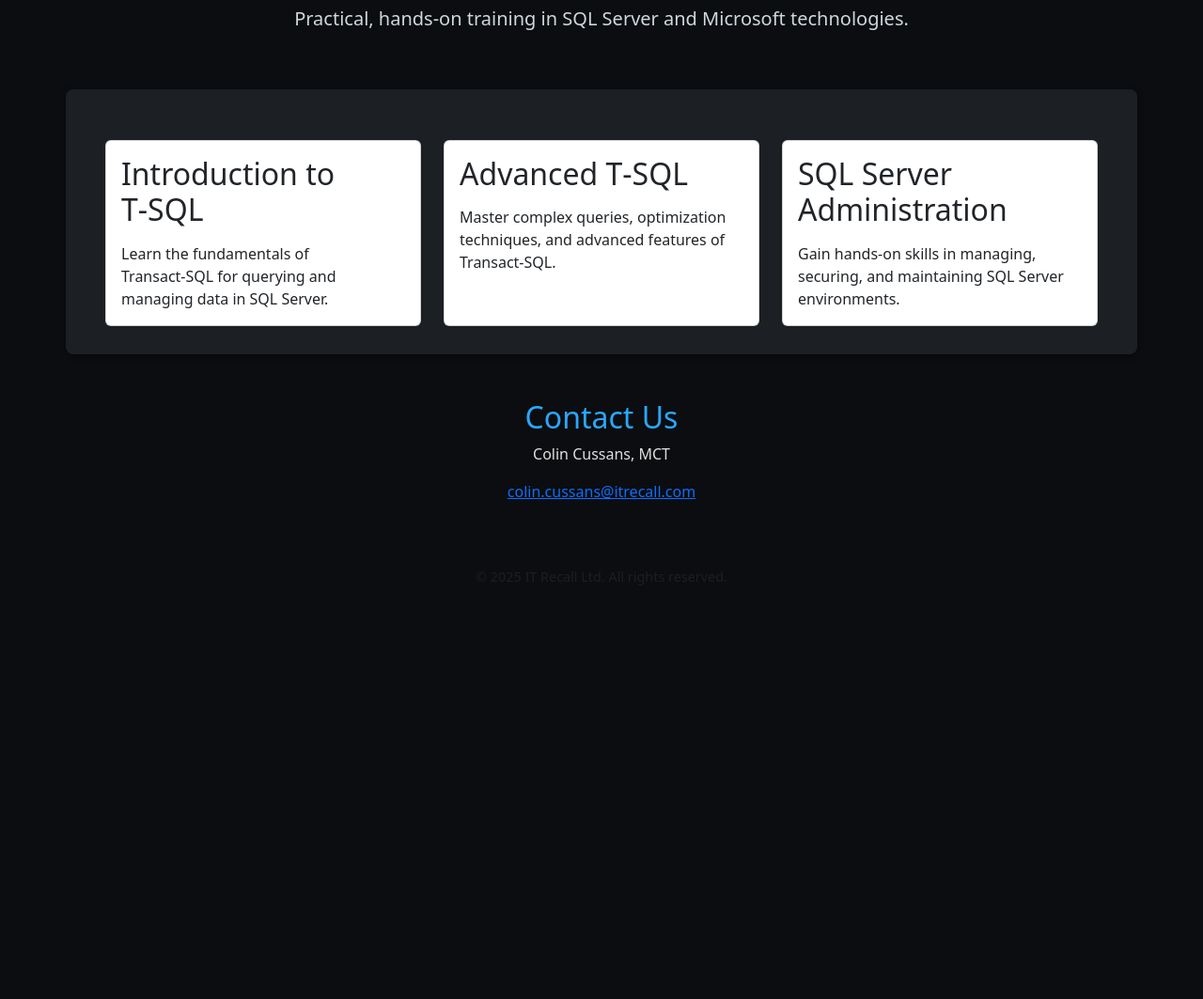
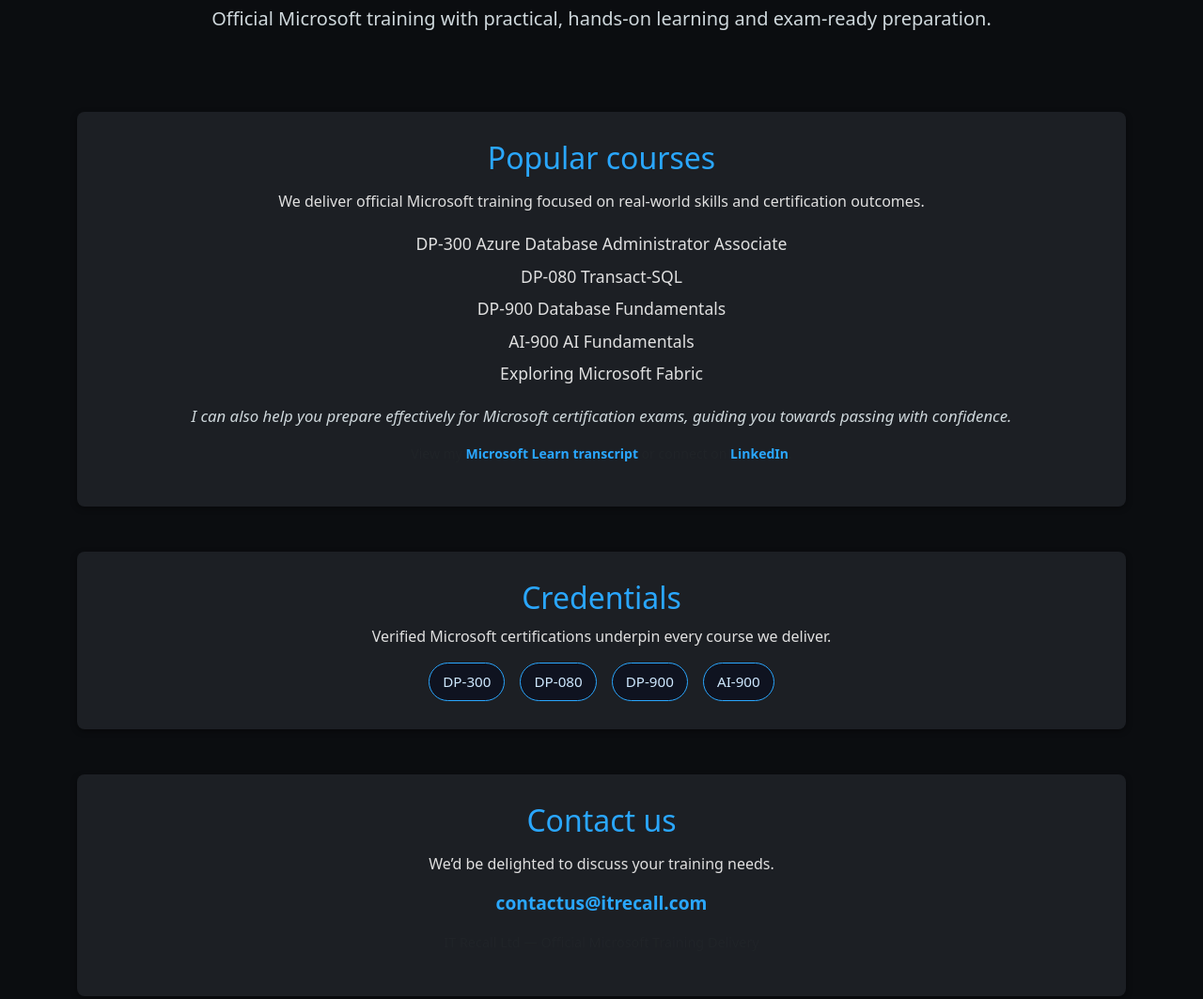
Before and after one commit to ColosCuss/ITRECALL-website, a plain HTML site: page index.html in a window 1280 px wide. Shown: the part 275-1338 px from the top of the page at 94% size. Before the commit the page ends 936 px from the top, so only its background shows below. Drawn offline with nearby package versions, Linux system fonts and the light colour scheme.

Commit message:
Update index.html

```diff
--- a/index.html
+++ b/index.html
@@ -4,58 +4,80 @@
   <meta charset="utf-8">
   <meta name="viewport" content="width=device-width, initial-scale=1">
   <title>IT Recall Ltd — SQL Server & Microsoft Training</title>
+  <meta name="description" content="Official Microsoft training with hands-on learning and exam preparation. Popular courses include DP-300, DP-080, DP-900, and AI-900.">
 
+  <!-- Bootstrap (responsive layout) -->
   <link href="https://cdn.jsdelivr.net/npm/bootstrap@5.3.2/dist/css/bootstrap.min.css" rel="stylesheet">
+
+  <!-- Site stylesheet -->
   <link rel="stylesheet" href="css/style.css">
-  <link rel="icon" type="image/png" href="images/favicon.png">
+
+  <!-- Favicon -->
+  <link rel="icon" type="image/png" href="images/favicon.png" sizes="32x32">
 </head>
 <body>
   <main class="container">
+
+    <!-- Header -->
     <header class="text-center my-5">
-      <img src="images/ITRecall1.png" alt="IT Recall Ltd logo" class="logo mb-3">
+      <img src="images/ITRecall1.png" alt="IT Recall Ltd logo" class="logo mb-3" loading="lazy">
       <h1>Welcome to IT Recall Ltd</h1>
-      <p class="lead">Practical, hands‑on training in SQL Server and Microsoft technologies.</p>
+      <p class="lead">Official Microsoft training with practical, hands‑on learning and exam‑ready preparation.</p>
     </header>
 
-    <section class="courses row g-4">
-      <div class="col-md-4">
-        <div class="card h-100">
-          <div class="card-body">
-            <h2 class="card-title">Introduction to T‑SQL</h2>
-            <p class="card-text">Learn the fundamentals of Transact‑SQL for querying and managing data in SQL Server.</p>
-          </div>
-        </div>
-      </div>
+    <!-- Popular Courses -->
+    <section class="courses text-center my-5">
+      <h2>Popular courses</h2>
+      <p>We deliver official Microsoft training focused on real‑world skills and certification outcomes.</p>
+      <ul class="list-unstyled">
+        <li>DP‑300 Azure Database Administrator Associate</li>
+        <li>DP‑080 Transact‑SQL</li>
+        <li>DP‑900 Database Fundamentals</li>
+        <li>AI‑900 AI Fundamentals</li>
+        <li>Exploring Microsoft Fabric</li>
+      </ul>
+      <p class="exam-note">
+        I can also help you prepare effectively for Microsoft certification exams, guiding you towards passing with confidence.
+      </p>
+      <p class="small text-muted">
+        View my
+        <a href="https://learn.microsoft.com/en-us/users/cussansc/transcript/dg96ycxe8y2em3x" target="_blank" rel="noopener">Microsoft Learn transcript</a>
+        or connect on
+        <a href="https://www.linkedin.com/in/colin-carlos-cussans-4b9594a" target="_blank" rel="noopener">LinkedIn</a>.
+      </p>
+    </section>
 
-      <div class="col-md-4">
-        <div class="card h-100">
-          <div class="card-body">
-            <h2 class="card-title">Advanced T‑SQL</h2>
-            <p class="card-text">Master complex queries, optimization techniques, and advanced features of Transact‑SQL.</p>
-          </div>
-        </div>
-      </div>
-
-      <div class="col-md-4">
-        <div class="card h-100">
-          <div class="card-body">
-            <h2 class="card-title">SQL Server Administration</h2>
-            <p class="card-text">Gain hands‑on skills in managing, securing, and maintaining SQL Server environments.</p>
-          </div>
-        </div>
+    <!-- Credentials -->
+    <section class="credentials text-center my-5">
+      <h2>Credentials</h2>
+      <p>Verified Microsoft certifications underpin every course we deliver.</p>
+      <div class="cred-badges d-flex flex-wrap justify-content-center gap-3">
+        <span class="badge-cred">DP‑300</span>
+        <span class="badge-cred">DP‑080</span>
+        <span class="badge-cred">DP‑900</span>
+        <span class="badge-cred">AI‑900</span>
       </div>
     </section>
 
-    <section class="text-center my-5">
-      <h2>Contact Us</h2>
-      <p>Colin Cussans, MCT</p>
-      <p><a href="mailto:colin.cussans@itrecall.com">colin.cussans@itrecall.com</a></p>
+    <!-- Contact Us -->
+    <section class="contact text-center my-5">
+      <h2>Contact us</h2>
+      <p>We’d be delighted to discuss your training needs.</p>
+      <p>
+        <a href="mailto:contactus@itrecall.com" class="contact-link">contactus@itrecall.com</a>
+      </p>
+      <p class="small text-muted">
+        IT Recall Ltd — Official Microsoft Training Delivery
+      </p>
     </section>
 
+    <!-- Footer -->
     <footer class="text-center mt-5 text-muted">
       <p>&copy; 2025 IT Recall Ltd. All rights reserved.</p>
     </footer>
   </main>
 
+  <!-- Optional Bootstrap JS -->
   <script src="https://cdn.jsdelivr.net/npm/bootstrap@5.3.2/dist/js/bootstrap.bundle.min.js"></script>
 </body>
+</html>
```
